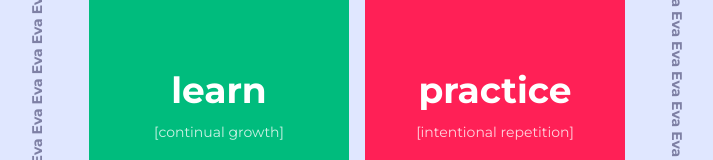
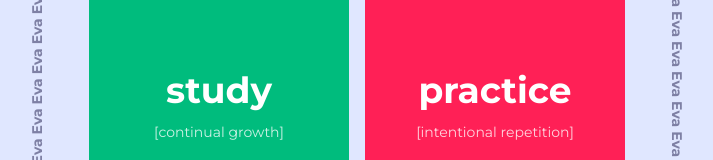
Before and after one commit to evakill/evakillenbergv25, a Next.js app: page / in a window 1280 px wide. Shown: the part 432-592 px from the top of the page, without its empty margins (283-996 px from the left). Built offline with nearby package versions, Linux system fonts and the light colour scheme.

Commit message:
dynamic routing

```diff
--- /dev/null
+++ b/src/app/[[...slug]]/page.tsx
@@ -0,0 +1,31 @@
+import React from "react";
+import { tree } from "../tree-content";
+import { Branch, isLeaf, Leaf } from "../types";
+import Home from "../components/Home";
+
+// Generate static params for dynamic routes in order to allow export of the app.
+export function generateStaticParams() {
+  const params: { slug?: string[] }[] = [];
+  params.push({ slug: [''] }); // for the root path
+
+  // Recurse through the tree to get an array of all viable paths.
+  const getSlugsForNode = (node: Branch | Leaf): string[][] => {
+    if (isLeaf(node)) {
+      return [[node.key]];
+    }
+    const childNodes = Object.values(node.children)
+    if (childNodes.length === 0) {
+      return [[node.key]];
+    }
+    const childParams = childNodes.flatMap(node => getSlugsForNode(node))
+    return childParams.map(param => [node.key, ...param]);
+  }
+
+  const allSlugs = Object.values(tree.children).flatMap(node => getSlugsForNode(node));
+  return params.concat(allSlugs.map(slug => ({ slug })));
+}
+
+export default function Page() {
+  return <Home />
+
+}
--- /dev/null
+++ b/src/app/components/Home.tsx
@@ -0,0 +1,39 @@
+"use client";
+
+import React from "react";
+import { TreeGrid } from "../components/TreeGrid";
+import { tree } from "../tree-content";
+import { useRouter, useParams } from "next/navigation";
+import { findNodeAndThumbnailsFromParams } from "../utils";
+import { isLeaf, } from "../types";
+import { ThumbnailBorder } from "../components/ThumbnailBorder";
+
+export default function Home() {
+    const router = useRouter();
+    const params = useParams();
+
+    const [node, thumbnails] = React.useMemo(() => findNodeAndThumbnailsFromParams(tree, params), [params]);
+
+    // Redirect to home if node not found
+    React.useEffect(() => {
+        if (!node) {
+            router.replace("/");
+        }
+    }, [node, router]);
+
+    if (!node) {
+        return null; // Optionally, show a loading spinner here
+    }
+
+    return (
+        <>
+            {thumbnails.map(thumbnail => (
+                <ThumbnailBorder key={thumbnail} thumbnail={thumbnail} />
+            ))}
+            {
+                isLeaf(node) ? node.page : <TreeGrid rootOrBranch={node} />
+            }
+        </>
+    )
+
+}
--- a/src/app/components/TreeGrid.tsx
+++ b/src/app/components/TreeGrid.tsx
@@ -1,28 +1,24 @@
 "use client";
 
-import React, { useRef, useLayoutEffect, useState } from "react";
-import { TreeNode } from "../types";
+import React from "react";
+import { Branch, Root } from "../types";
 import { GridNode } from "./TreeNode";
-import { ThumbnailBorder } from "./ThumbnailBorder";
 
-export const TreeGrid = ({ title, nodes }: { title: string, nodes: TreeNode[] }) => {
+export const TreeGrid = ({ rootOrBranch }: { rootOrBranch: Root | Branch }) => {
     const gridDimension = React.useMemo(() => {
-        const count = nodes.length;
+        const count = Object.keys(rootOrBranch.children).length;
         const dimension = Math.ceil(Math.sqrt(count));
         return dimension;
-    }, [nodes]);
+    }, [Object.keys(rootOrBranch.children).length]);
 
     return (
-        <>
-            <ThumbnailBorder thumbnail={title} />
         <div className="flex flex-col items-center justify-center min-h-screen">
             <div className="grid gap-4 aspect-square h-150 w-150 p-8" style={{
                 gridTemplateColumns: `repeat(${gridDimension}, 1fr)`,
                 gridTemplateRows: `repeat(${gridDimension}, 1fr)`
             }}>
-                    {nodes.map(node => <GridNode key={node.title} node={node} />)}
+                {Object.values(rootOrBranch.children).map(node => <GridNode key={node.title} node={node} />)}
             </div>
         </div>
-        </>
     );
 }
--- a/src/app/components/TreeNode.tsx
+++ b/src/app/components/TreeNode.tsx
@@ -1,6 +1,6 @@
-import { isBranch, TreeNode } from "../types";
+import { Branch, isBranch, Leaf } from "../types";
 
-export const GridNode = ({ node }: { node: TreeNode }) => isBranch(node) ? (
+export const GridNode = ({ node }: { node: Branch | Leaf }) => isBranch(node) ? (
     <div
         className="flex flex-col gap-3 items-center justify-center rounded aspect-square w-full h-full"
         key={node.title}
@@ -9,4 +9,4 @@ export const GridNode = ({ node }: { node: TreeNode }) => isBranch(node) ? (
         <p className="text-4xl font-bold text-white">{node.title}</p>
         <p className="text-sm text-white opacity-80 font-italic">[{node.description}]</p>
     </div>
-) : <div>leaf</div>;
+) : <div>{node.content}</div>;
--- a/src/app/page.tsx
+++ /dev/null
@@ -1,9 +0,0 @@
-import { TreeGrid } from "./components/TreeGrid";
-import { tree } from "./tree-content";
-
-export default function Home() {
-  return (
-    <div> <TreeGrid title={tree.title} nodes={tree.children} />
-    </div>
-  );
-}
--- a/src/app/tree-content.ts
+++ b/src/app/tree-content.ts
@@ -4,35 +4,43 @@ import colors from 'tailwindcss/colors';
 
 export const tree: Root = {
     title: "Eva",
-    children: [
+    children: {
+        "work":
         {
+            key: "work",
             title: "work",
             description: "contributions to the world",
-            children: [],
+            children: {},
             style: {
                 backgroundColor: colors.indigo[500]
             }
-        }, {
+        },
+        "play": {
+            key: "play",
             title: "play",
             description: "life-enriching activities",
-            children: [],
+            children: {},
             style: {
                 backgroundColor: colors.yellow[500]
             }
-        }, {
-            title: "learn",
+        },
+        "study": {
+            key: "study",
+            title: "study",
             description: "continual growth",
-            children: [],
+            children: {},
             style: {
                 backgroundColor: colors.emerald[500]
             }
-        }, {
+        },
+        "practice": {
+            key: "practice",
             title: "practice",
             description: "intentional repetition",
-            children: [],
+            children: {},
             style: {
                 backgroundColor: colors.rose[500]
             }
         },
-    ]
+    }
 }
--- a/src/app/types.ts
+++ b/src/app/types.ts
@@ -1,27 +1,32 @@
+import { JSX } from "react";
+
 export type Root = {
     title: string;
-    children: Array<TreeNode>;
+    children: Record<string, Branch | Leaf>;
 }
 
 export type Branch = {
+    key: string;
     title: string;
     description: string;
-    children: Array<TreeNode>;
+    children: Record<string, Branch | Leaf>;
     style: React.CSSProperties;
 }
 
 export type Leaf = {
+    key: string;
     title: string;
-    content: string;
+    content: JSX.Element;
+    page: JSX.Element;
 }
 
-export type TreeNode = Branch | Leaf;
+export type TreeNode = Root | Branch | Leaf;
 
 
 export const isBranch = (node: TreeNode): node is Branch => {
-    return Object.prototype.hasOwnProperty.call(node, 'children');
+    return 'children' in node && 'key' in node;
 }
 
 export const isLeaf = (node: TreeNode): node is Leaf => {
-    return Object.prototype.hasOwnProperty.call(node, 'content')
+    return 'content' in node;
 }
--- /dev/null
+++ b/src/app/utils.ts
@@ -0,0 +1,18 @@
+import { Root, TreeNode } from "./types";
+
+export const findNodeAndThumbnailsFromParams = (tree: Root, params: { slug?: string[] }): [TreeNode | null, string[]] => {
+    let currentNode: TreeNode | null = tree;
+    const thumbnails: string[] = [tree.title];
+    const keys = params.slug || [];
+
+    for (const key of keys) {
+        if (!currentNode) break;
+        if (!('children' in currentNode)) break;
+
+        thumbnails.push(currentNode.title);
+
+        currentNode = currentNode.children[key];
+    }
+
+    return [currentNode, thumbnails];
+};
```
Lines whose indentation alone changed are shown as unchanged.
